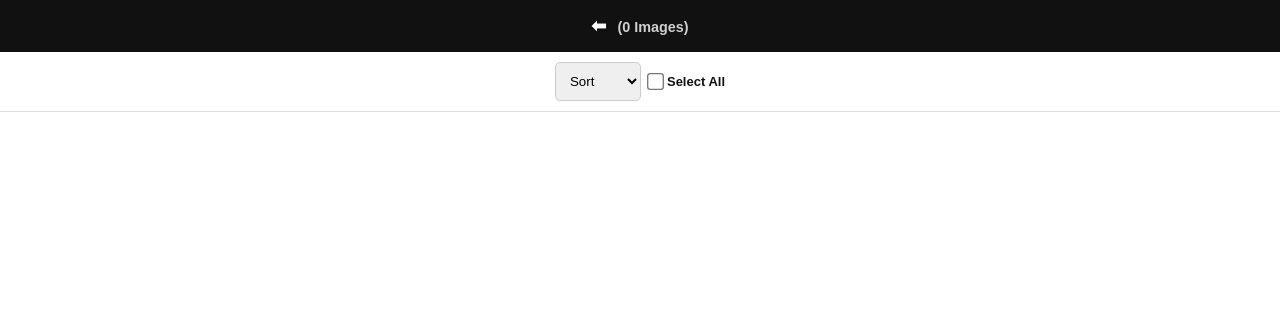
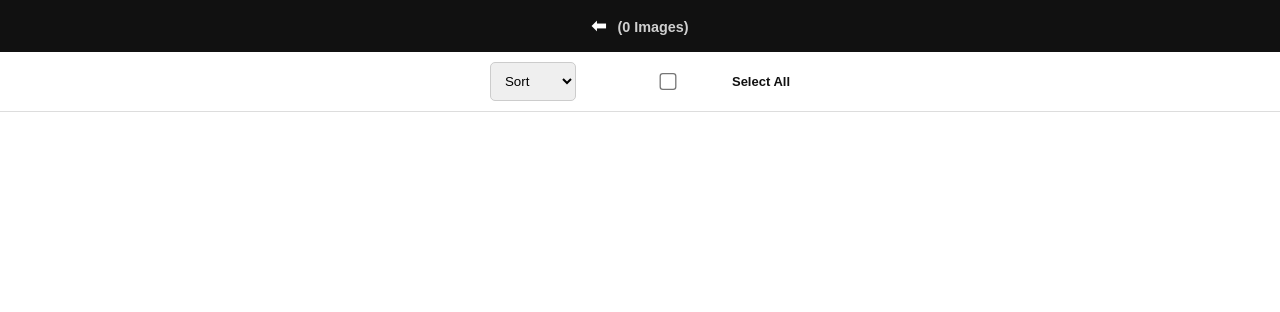
Before and after one commit to Ashit-10/PYTHON_OMR_APP, a Flask app: template templates/browser.html in a window 1280 px wide. Shown: the top 312 px of the page. Run offline with Flask 3, Linux system fonts and the light colour scheme; the template is opened without the code that fills it, so the values that code supplies are empty.

Commit message:
Update browser.html

```diff
--- a/templates/browser.html
+++ b/templates/browser.html
@@ -45,7 +45,7 @@
   }
 
   .search-bar { padding: 10px; display: flex; gap: 8px; background: #fff; border-bottom: 1px solid #ddd; align-items: center;}
-  .search-bar input { flex: 1; padding: 10px; border: 1px solid #ccc; border-radius: 5px; font-size: 16px; }
+  .search-bar input { flex: 1; width: 10vw; padding: 10px; border: 1px solid #ccc; border-radius: 5px; font-size: 16px; }
   .search-bar button { padding: 10px 15px; background: #2563eb; color: white; border: none; border-radius: 5px; }
 
   .file-container { display: flex; flex-direction: column; align-items: center; gap: 10px; padding: 10px 0; }
@@ -194,14 +194,14 @@
   <input id="rollSearch" placeholder="Search Roll No." oninput="searchRoll()">
   {% endif %}
 
-  <select id="sortOption" onchange="sortFiles()" style="padding: 10px; border-radius: 5px; border: 1px solid #ccc;">
+  <select id="sortOption" onchange="sortFiles()" style="padding: 10px; margin-right: 20px; border-radius: 5px; border: 1px solid #ccc;">
     <option value="default">Sort</option>
     <option value="date">Date</option>
     <option value="roll">Roll No</option>
     <option value="marks">Marks</option>
   </select>
 
-  <label style="font-size: 13px; font-weight: bold; display: flex; align-items: center; gap: 5px; cursor: pointer;">
+  <label style="font-size: 13px; font-weight: bold; display: flex; align-items: center; gap: 0px; cursor: pointer;">
     <input type="checkbox" id="selectAll" onclick="toggleSelectAll()" style="transform: scale(1.3);"> Select All
   </label>
 </div>
```
